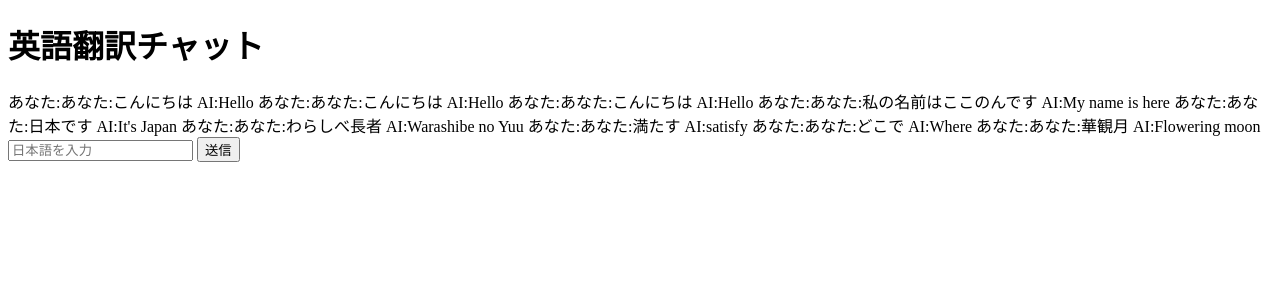
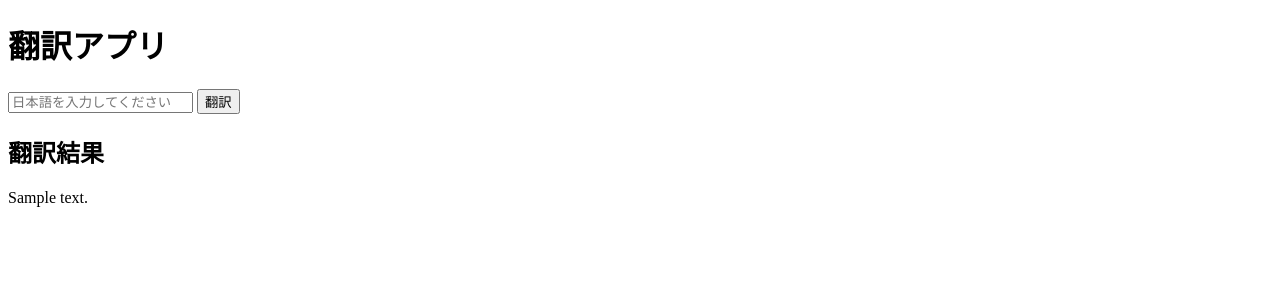
Before and after one commit to 382283/coco, a Flask app: template templates/index.html in a window 1280 px wide. Shown: the top 300 px of the page. Run offline with Flask 3, Linux system fonts and the light colour scheme; the template is opened without the code that fills it: values that come from a table or form of the project are taken from there, most other values are stand-ins (such as "Sample title", 1, 10 or a date in 2020).

Commit message:
音声ファイルを作成

```diff
--- a/app.py
+++ b/app.py
@@ -1,39 +1,38 @@
-# app.py
-from flask import Flask, request, render_template, request, redirect, url_for
-from flask_sqlalchemy import SQLAlchemy
-from flask_migrate import Migrate
+from flask import Flask, render_template, request, send_from_directory
 from googletrans import Translator
+from gtts import gTTS
 import os
 
-from models import db, Translation
+app = Flask(__name__)
+app.config["AUDIO_FOLDER"] = "static/audio"
 
-app = Flask(__name__)
-app.config["SQLALCHEMY_DATABASE_URI"] = "sqlite:///translations.db"
-app.config["SQLALCHEMY_TRACK_MODIFICATIONS"] = False
-app.secret_key = os.urandom(24)
-
-db.init_app(app)
-migrate = Migrate(app, db)
-
-translator = Translator()
+os.makedirs(app.config["AUDIO_FOLDER"], exist_ok=True)
 
 
 @app.route("/", methods=["GET", "POST"])
 def index():
+    text_en = ""
+    audio_file = None
+
     if request.method == "POST":
-        japanese = request.form.get("japanese_text")
-        if japanese:
-            english = translator.translate(japanese, src="ja", dest="en").text
+        translator = Translator()
+        text_ja = request.form["input_text"]
+        text_en = translator.translate(text_ja, src="ja", dest="en").text
 
-            new_translation = Translation(japanese_text=japanese, english_text=english)
-            db.session.add(new_translation)
-            db.session.commit()
-            return redirect(url_for("index"))
-    history = Translation.query.all()
-    return render_template("index.html", history=history)
+        # 音声ファイルを作成
+        tts = gTTS(text=text_en, lang="en")
+        audio_file = "output.mp3"
+        audio_path = os.path.join(app.config["AUDIO_FOLDER"], audio_file)
+        tts.save(audio_path)
+
+    return render_template("index.html", text_en=text_en, audio_file=audio_file)
+
+
+# オーディオファイルを提供するルート（必要に応じて）
+@app.route("/audio/<filename>")
+def serve_audio(filename):
+    return send_from_directory(app.config["AUDIO_FOLDER"], filename)
 
 
 if __name__ == "__main__":
-    with app.app_context():
-        db.create_all()
     app.run(debug=True)
--- a/static/mian.js
+++ /dev/null
@@ -1,4 +0,0 @@
-window.onload = function () {
-  const chatBox = document.getElementById("chat-box");
-  chatBox.scrollTop = chatBox.scrollHeight;
-};
--- a/templates/index.html
+++ b/templates/index.html
@@ -1,30 +1,26 @@
 <!DOCTYPE html>
 <html lang="ja">
-  <head>
-    <meta charset="UTF-8" />
-    <meta name="viewport" content="width=device-width, initial-scale=1.0" />
-    <link
-      rel="stylesheet"
-      href="{{ url_for('static', filename='style.css')}}"
-    />
-    <title>日本語翻訳チャット</title>
-  </head>
-  <body>
-    <h1>英語翻訳チャット</h1>
-    {% for item in history %}
-    <span>あなた:あなた:</span>{{ item.japanese_text}} <span>AI:</span>{{
-    item.english_text }} {% endfor %}
+<head>
+  <meta charset="UTF-8">
+  <title>翻訳アプリ with 音声</title>
+</head>
+<body>
+  <h1>翻訳アプリ</h1>
+  <form action="/" method="POST">
+    <input type="text" name="input_text" placeholder="日本語を入力してください" required>
+    <input type="submit" value="翻訳">
+  </form>
 
-    <form method="POST" id="chat-form">
-      <input
-        type="text"
-        name="japanese_text"
-        id="japanese_text"
-        placeholder="日本語を入力"
-        required
-      />
-      <button type="submit">送信</button>
-    </form>
-    <script src="{{url_for('static', filename='main.js')}}"></script>
-  </body>
+  {% if text_en %}
+    <h2>翻訳結果</h2>
+    <p>{{ text_en }}</p>
+
+    {% if audio_file %}
+      <audio controls>
+        <source src="{{ url_for('serve_audio', filename=audio_file) }}" type="audio/mp3">
+        ブラウザがaudioタグに対応していません。
+      </audio>
+    {% endif %}
+  {% endif %}
+</body>
 </html>
```
Also changed, not shown: static/scripts/main.js (added, +58 -0 lines), instance/translations.db, 1 other file.
